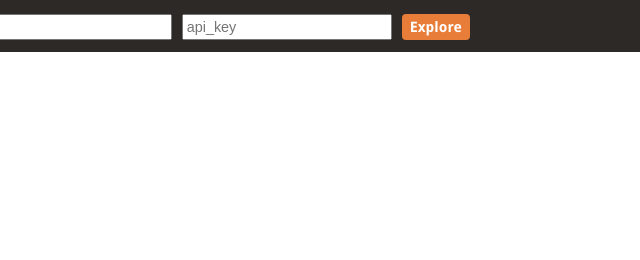
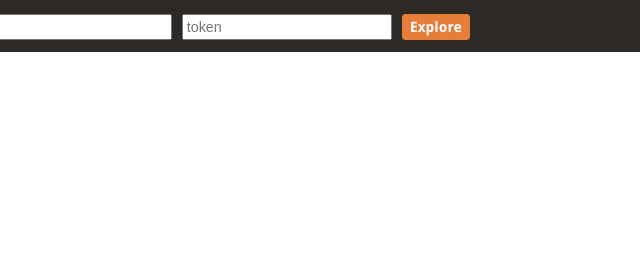
Before and after one commit to wazo-platform/xivo-swagger-doc, a plain HTML site: page web/index.html in a window 1280 px wide. Shown: the full height of the page, 640-1280 px from the left. Drawn offline with Linux system fonts and the light colour scheme; files whose address does not match are found by name.

Commit message:
change placeholder from api_key to token

```diff
--- a/web/index.html
+++ b/web/index.html
@@ -137,7 +137,7 @@ function addAuthorization() {
                 <input placeholder="http://example.com/api" id="input_baseUrl" name="baseUrl" type="text"/>
             </div>
             <div class='input'>
-                <input placeholder="api_key" id="input_apiKey" name="apiKey" type="text"/>
+                <input placeholder="token" id="input_apiKey" name="apiKey" type="text"/>
             </div>
             <div class='input'><a id="explore" href="#">Explore</a></div>
             </form>
```
